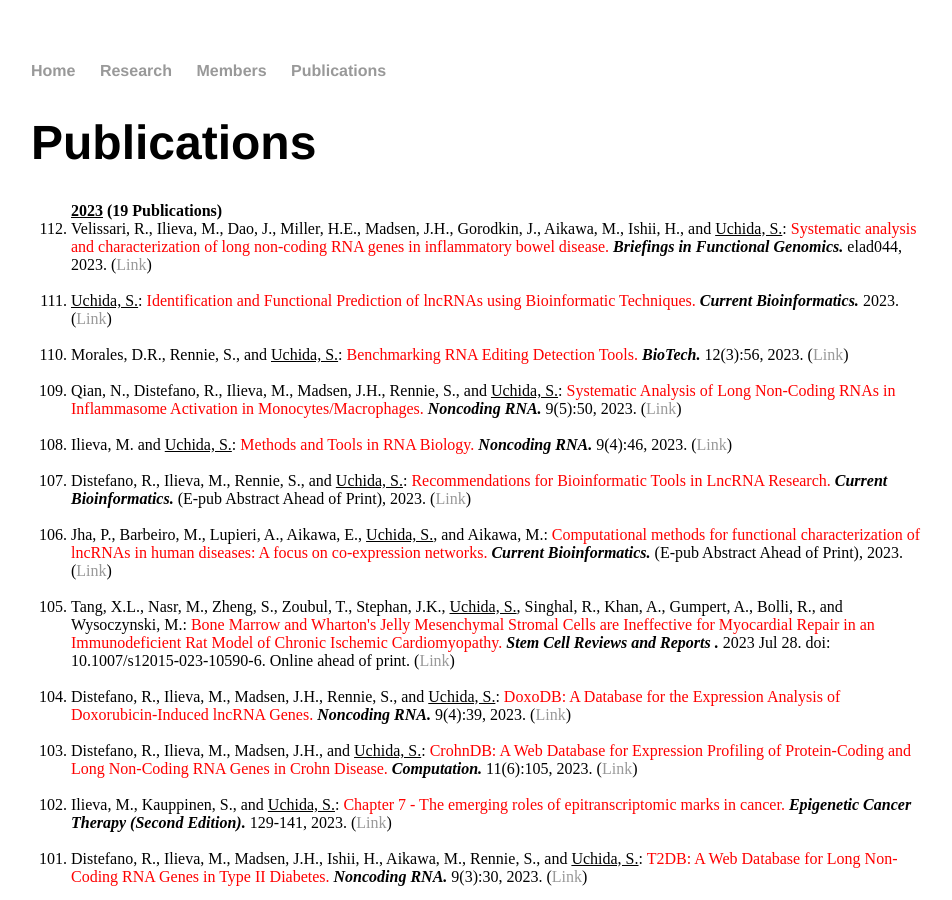
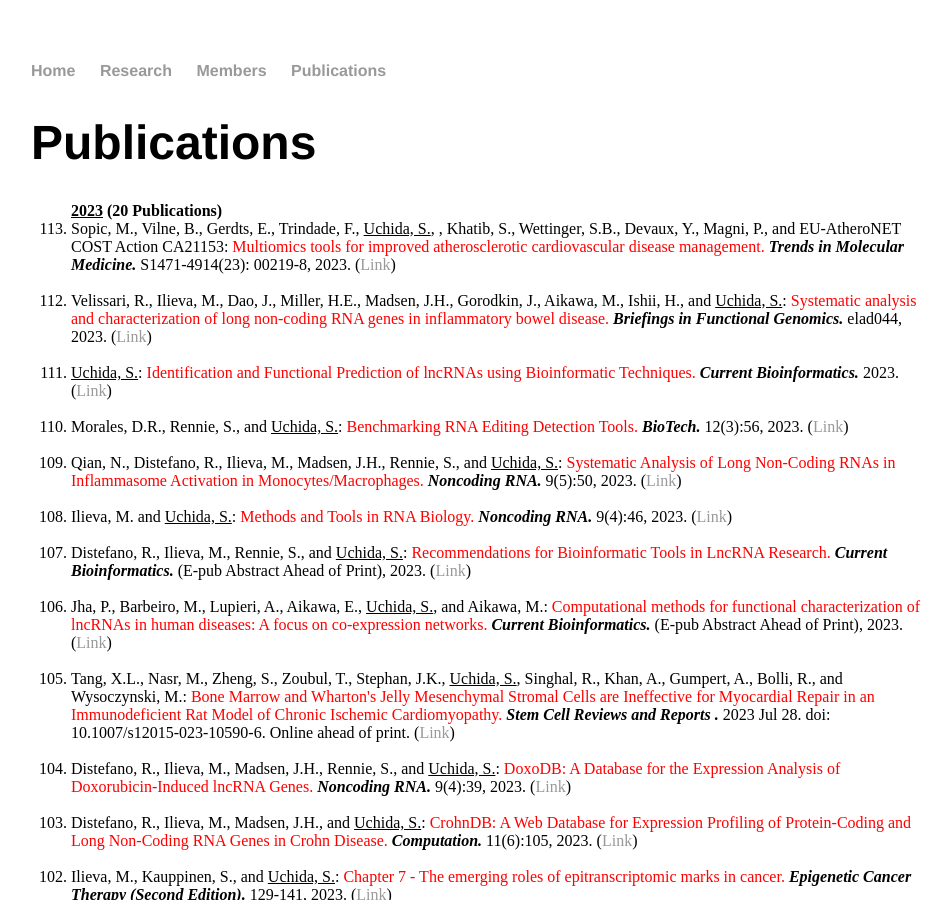
Before and after one commit to heartlncrna/heartlncrna.github.io, a Jekyll site: the page publications/pub_list.html, which Jekyll copies as it is, in a window 1280 px wide and 900 px high. Shown: the whole window, without its empty margins (161-1113 px from the left). Built offline with Jekyll 4.4.1, drawn with Linux system fonts in a browser that asks for light colours.

Commit message:
Update pub_list.html

```diff
--- a/publications/pub_list.html
+++ b/publications/pub_list.html
@@ -26,7 +26,10 @@
 
 			<p class="Normal">
 			<ol reversed="reversed">
-				<strong><u>2023</u>  (19 Publications)</strong>
+				<strong><u>2023</u>  (20 Publications)</strong>
+				<li>		Sopic, M., Vilne, B., Gerdts, E., Trindade, F., <u>Uchida, S.</u>, , Khatib, S., Wettinger, S.B., Devaux, Y., Magni, P., and EU-AtheroNET COST Action CA21153: <font color="red"> Multiomics tools for improved atherosclerotic cardiovascular disease management.</font> <b><i> Trends in Molecular Medicine.</i></b> S1471-4914(23): 00219-8, 2023. (<a href="https://doi.org/10.1016/j.molmed.2023.09.004">Link</span></a>)</li>
+			<br>
+
 				<li>		Velissari, R., Ilieva, M., Dao, J., Miller, H.E., Madsen, J.H., Gorodkin, J., Aikawa, M., Ishii, H., and <u>Uchida, S.</u>: <font color="red">Systematic analysis and characterization of long non-coding RNA genes in inflammatory bowel disease.</font> <b><i> Briefings in Functional Genomics.</i></b> elad044, 2023. (<a href="https://doi.org/10.1093/bfgp/elad044">Link</span></a>)</li>
 			<br>
 
```
